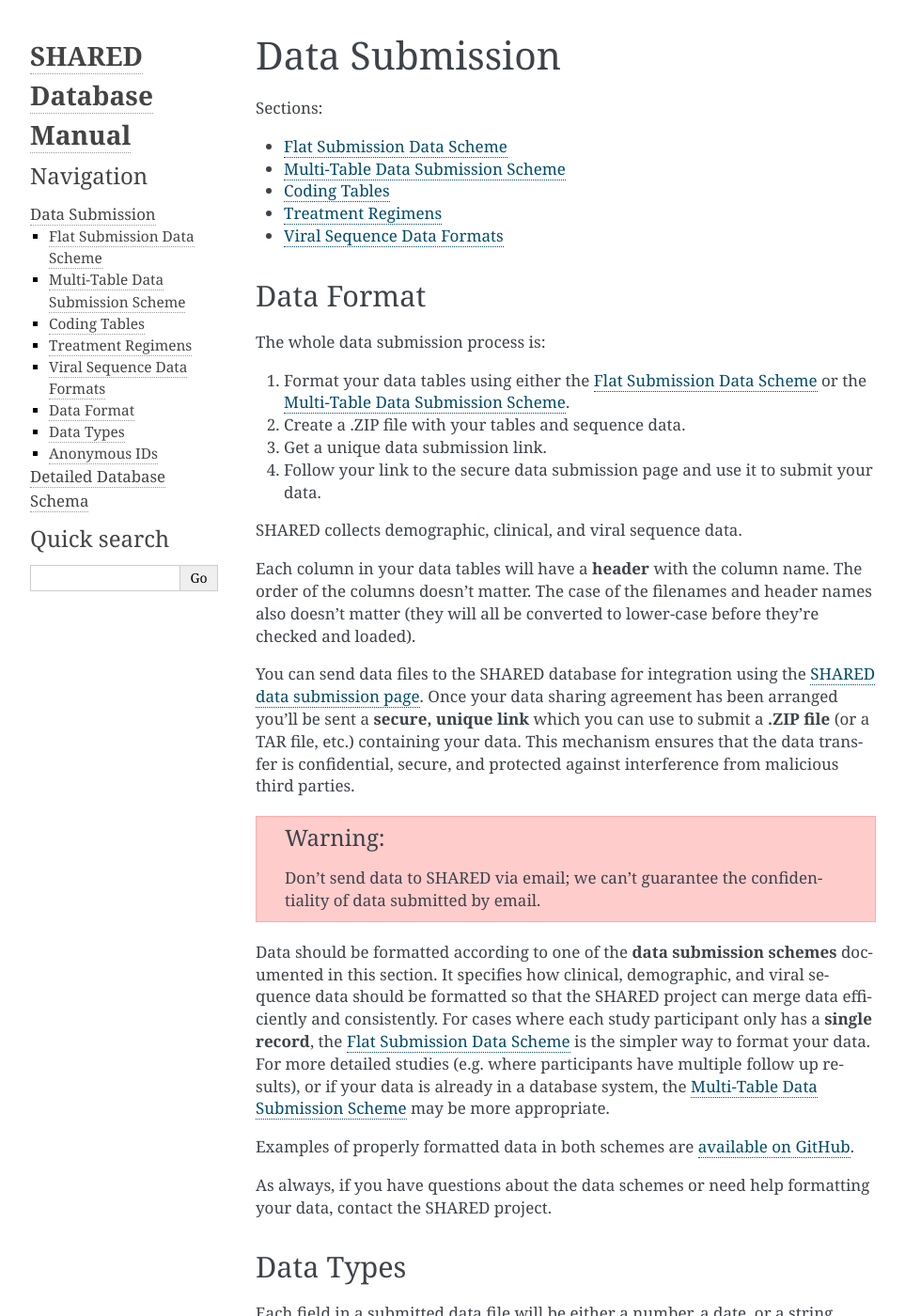
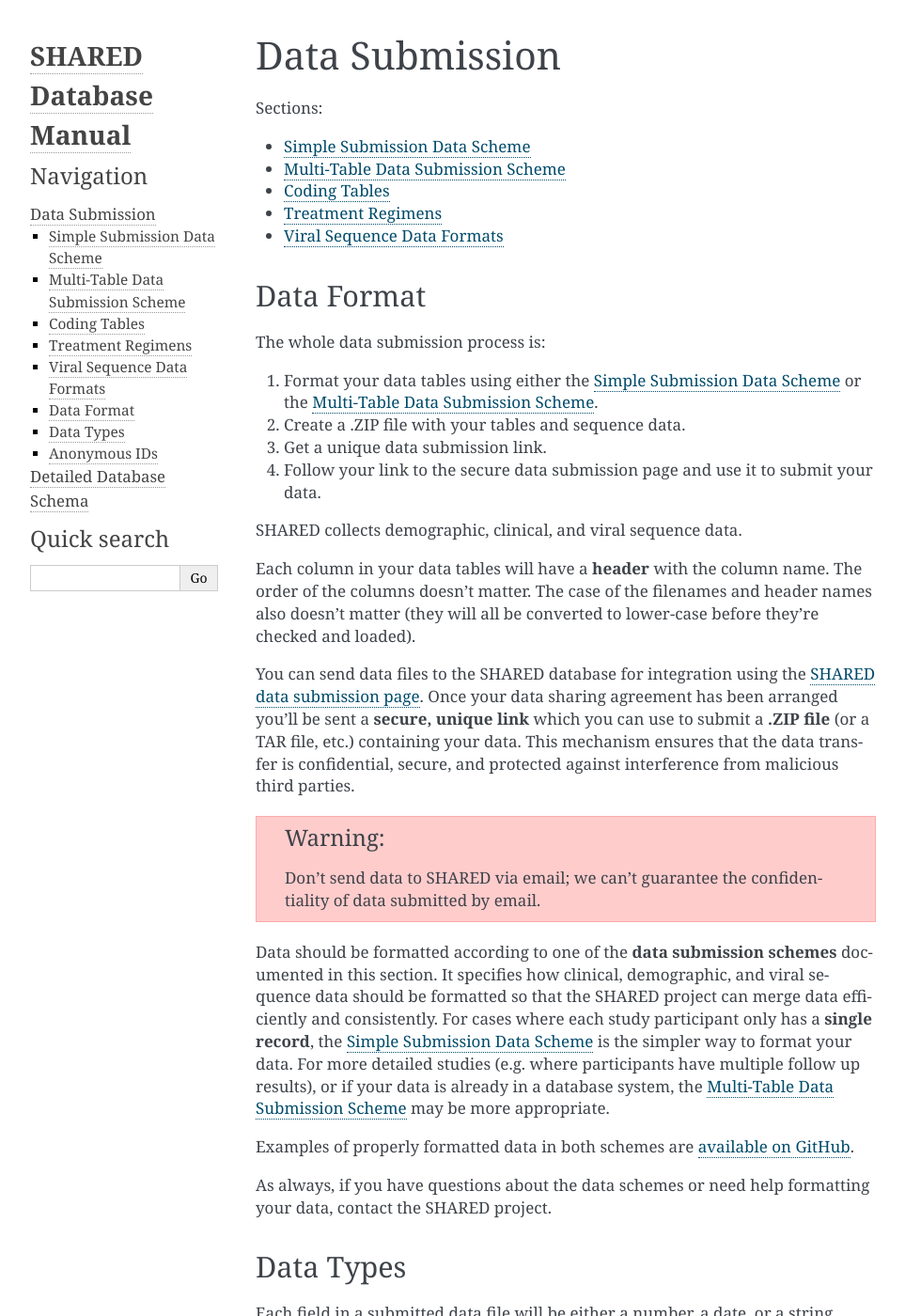
Before and after one commit to cfe-lab/shared-doc, a Sphinx documentation site: the page built from source/submission/index.rst, in a window 1280 px wide and 1400 px high. Shown: the whole window at 94% size, without its empty margins (148-1111 px from the left). Built offline with Sphinx 7.4.7, drawn with Linux system fonts in a browser that asks for light colours; formulas are drawn with MathJax 3.

Commit message:
Replace 'Flat Scheme' with 'Simple Scheme'

```diff
--- a/source/submission/index.rst
+++ b/source/submission/index.rst
@@ -7,7 +7,7 @@
    :maxdepth: 1
    :caption: Sections:
 
-   flat_scheme
+   simple_scheme
    multi_table_scheme
    coding_tables
    treatment_regimens
@@ -18,7 +18,7 @@
 
 The whole data submission process is:
 
-1. Format your data tables using either the :ref:`flat_scheme` or the
+1. Format your data tables using either the :ref:`simple_scheme` or the
    :ref:`multi_table_scheme`.
 2. Create a .ZIP file with your tables and sequence data.
 3. Get a unique data submission link.
@@ -50,7 +50,7 @@
 demographic, and viral sequence data should be formatted so that the
 SHARED project can merge data efficiently and consistently. For
 cases where each study participant only has a **single record**, the
-:ref:`flat_scheme` is the simpler way to format your data. For more
+:ref:`simple_scheme` is the simpler way to format your data. For more
 detailed studies (e.g. where participants have multiple follow up
 results), or if your data is already in a database system, the
 :ref:`multi_table_scheme` may be more appropriate.
--- a/source/submission/sequence_data_formats.rst
+++ b/source/submission/sequence_data_formats.rst
@@ -8,7 +8,7 @@
 
 Sanger sequence data should be provided as FASTA files, with the
 cutoff used for concensues noted in the associated data table (see
-:ref:`flat_scheme` or the :ref:`multi_table_scheme_isolates` file in
+:ref:`simple_scheme` or the :ref:`multi_table_scheme_isolates` file in
 the multi-table scheme).
 
 
--- a/source/submission/flat_scheme.rst
+++ b/source/submission/simple_scheme.rst
@@ -1,7 +1,7 @@
-.. _flat_scheme:
+.. _simple_scheme:
 
-Flat Submission Data Scheme
----------------------------
+Simple Submission Data Scheme
+-----------------------------
 
 This scheme can be used if each participant has only a single
 clinical, behavior, and treatment record. The submission will be a
@@ -12,5 +12,5 @@
 
 .. csv-table::
    :header: Name,Type,Required,Description,Possible Values
-   :file: schemes/flat.csv
+   :file: schemes/simple.csv
    :widths: auto
```
Also changed, not shown: 1 other file.
